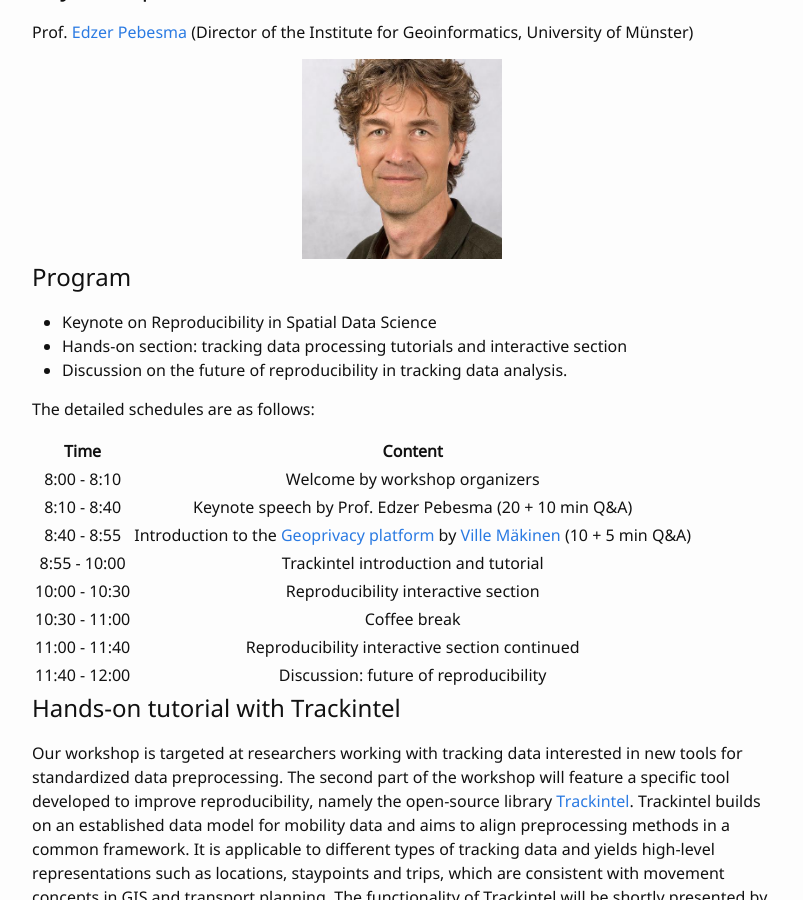
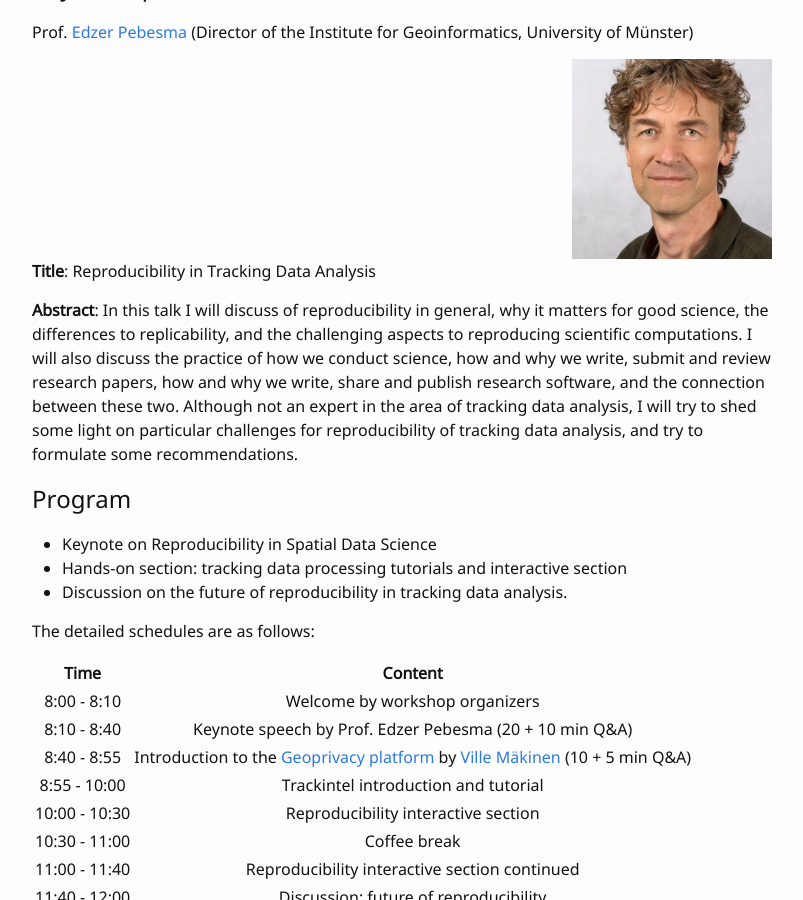
Before and after one commit to mie-lab/reprotrack, a Jekyll site: the page built from index.md, in a window 1280 px wide and 900 px high, scrolled down 1539 px. Shown: the whole window, without its empty margins (238-1041 px from the left). Built offline with Jekyll 4.4.1, drawn with Linux system fonts in a browser that asks for light colours.

Commit message:
add abstract and title

```diff
--- a/index.md
+++ b/index.md
@@ -23,7 +23,12 @@ We aim to bring the community together in a workshop on reproducibility in track
 
 Prof. [Edzer Pebesma](https://www.uni-muenster.de/Geoinformatics/en/institute/staff/index.php/119/edzer_pebesma) (Director of the Institute for Geoinformatics, University of Münster)
 
-<div style="text-align:center"><img src="images/Pebesma.jpg" alt="Edzer Pebesma" height="200"/></div>
+<div style="text-align:right"><img src="images/Pebesma.jpg" alt="Edzer Pebesma" height="200"/></div>
+
+**Title**: Reproducibility in Tracking Data Analysis
+
+**Abstract**: In this talk I will discuss of reproducibility in general, why it matters for good science, the differences to replicability, and the challenging aspects to reproducing scientific computations.  I will also discuss the practice of how we conduct science, how and why we write, submit and review research papers, how and why we write, share and publish research software, and the connection between these two. Although not an expert in the area of tracking data analysis, I will try to shed some light on particular challenges for reproducibility of tracking data analysis, and try to formulate some recommendations.
+
 
 ## Program
 
```
